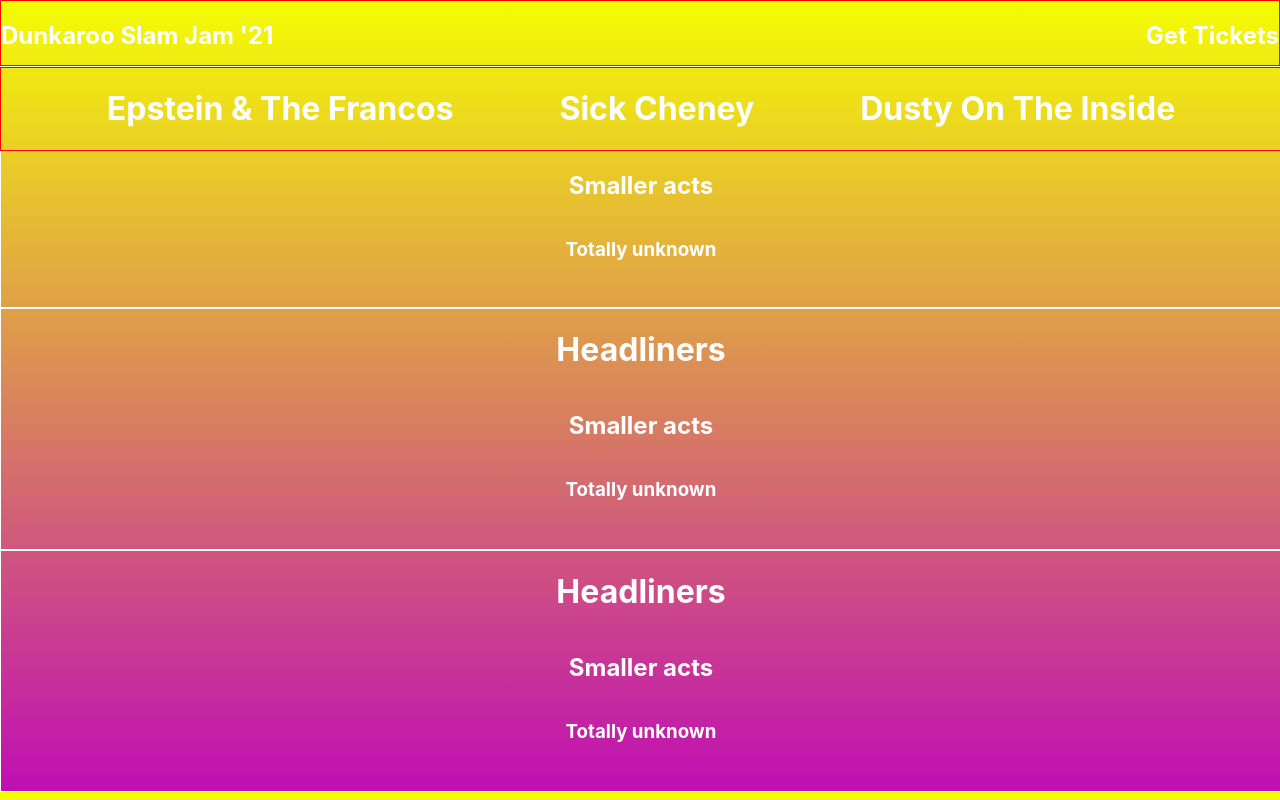
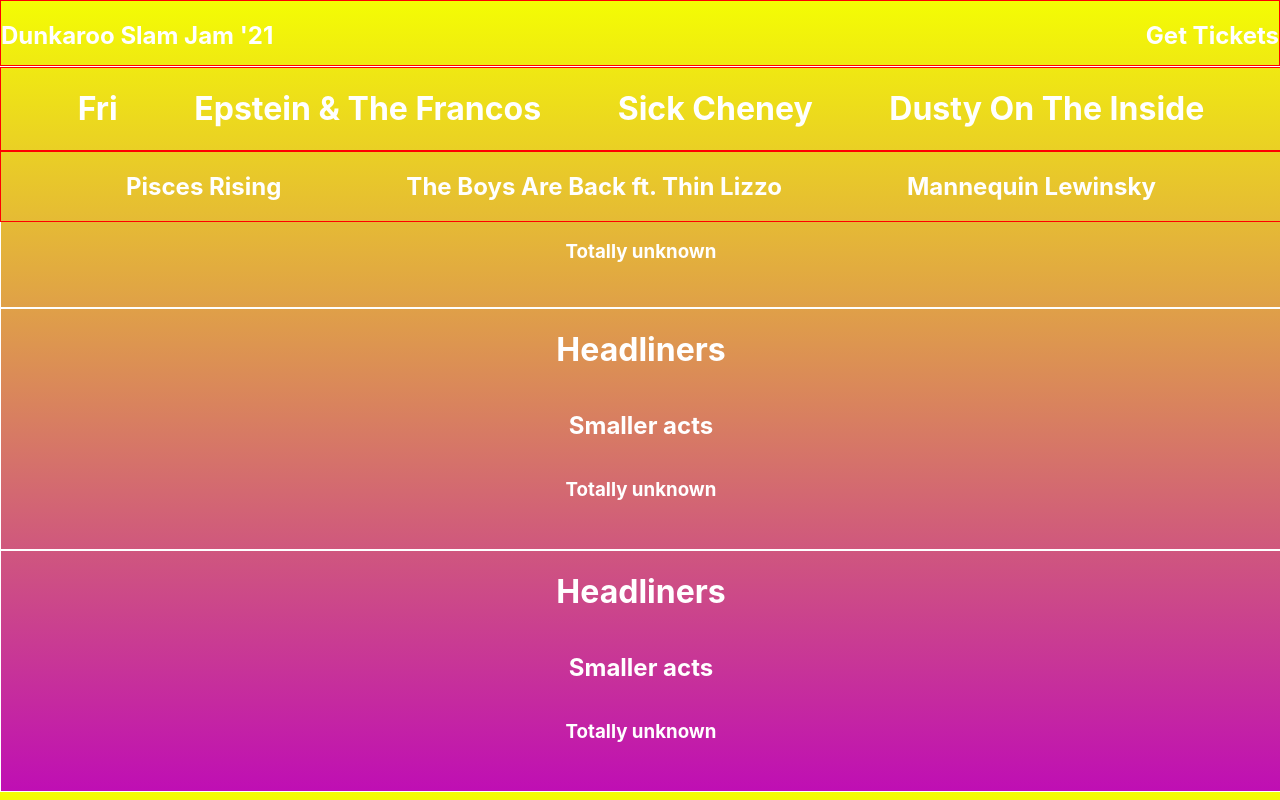
Before and after one commit to hayesdev/dunkaroo, a React (Create React App) app in the folder dunkaroo_slam_jam/: page / in a window 1280 px wide. Built offline with nearby package versions, Linux system fonts and the light colour scheme.

Commit message:
smaller act component done

```diff
--- a/dunkaroo_slam_jam/src/App.js
+++ b/dunkaroo_slam_jam/src/App.js
@@ -3,6 +3,7 @@ import Header from "./components/Header";
 
 import bands from "./bands";
 import Headliners from "./components/Headliners";
+import SmallerActs from "./components/SmallerActs";
 
 function App() {
   return (
@@ -10,7 +11,7 @@ function App() {
       <Header></Header>
       <div className="days">
         <Headliners />
-        <h2>Smaller acts</h2>
+        <SmallerActs />
         <h3>Totally unknown</h3>
       </div>
       <div className="days">
--- a/dunkaroo_slam_jam/src/components/Headliners.js
+++ b/dunkaroo_slam_jam/src/components/Headliners.js
@@ -4,9 +4,11 @@ import styled from "styled-components";
 
 function Headliners() {
   console.log(bands);
+  const { day, bigBands } = bands[0];
   return (
     <Headliner>
-      {bands[0].bigBands.map((band) => {
+      <h1>{day}</h1>
+      {bigBands.map((band) => {
         return <h1>{band}</h1>;
       })}
     </Headliner>
--- a/dunkaroo_slam_jam/src/components/SmallerActs.js
+++ b/dunkaroo_slam_jam/src/components/SmallerActs.js
@@ -1,7 +1,24 @@
 import React from "react";
+import styled from "styled-components";
+import bands from "../bands";
 
 function SmallerActs() {
-  return <div></div>;
+  const { smallerActs } = bands[0];
+  return (
+    <SmallerAct>
+      {smallerActs.map((band) => {
+        return <h2>{band}</h2>;
+      })}
+    </SmallerAct>
+  );
 }
 
 export default SmallerActs;
+
+const SmallerAct = styled.div`
+  display: flex;
+  flex-direction: row;
+  width: 100vw;
+  justify-content: space-evenly;
+  border: 1px solid red;
+`;
```
Also changed, not shown: 1 other file (tests, documents, lock files or other folders).
